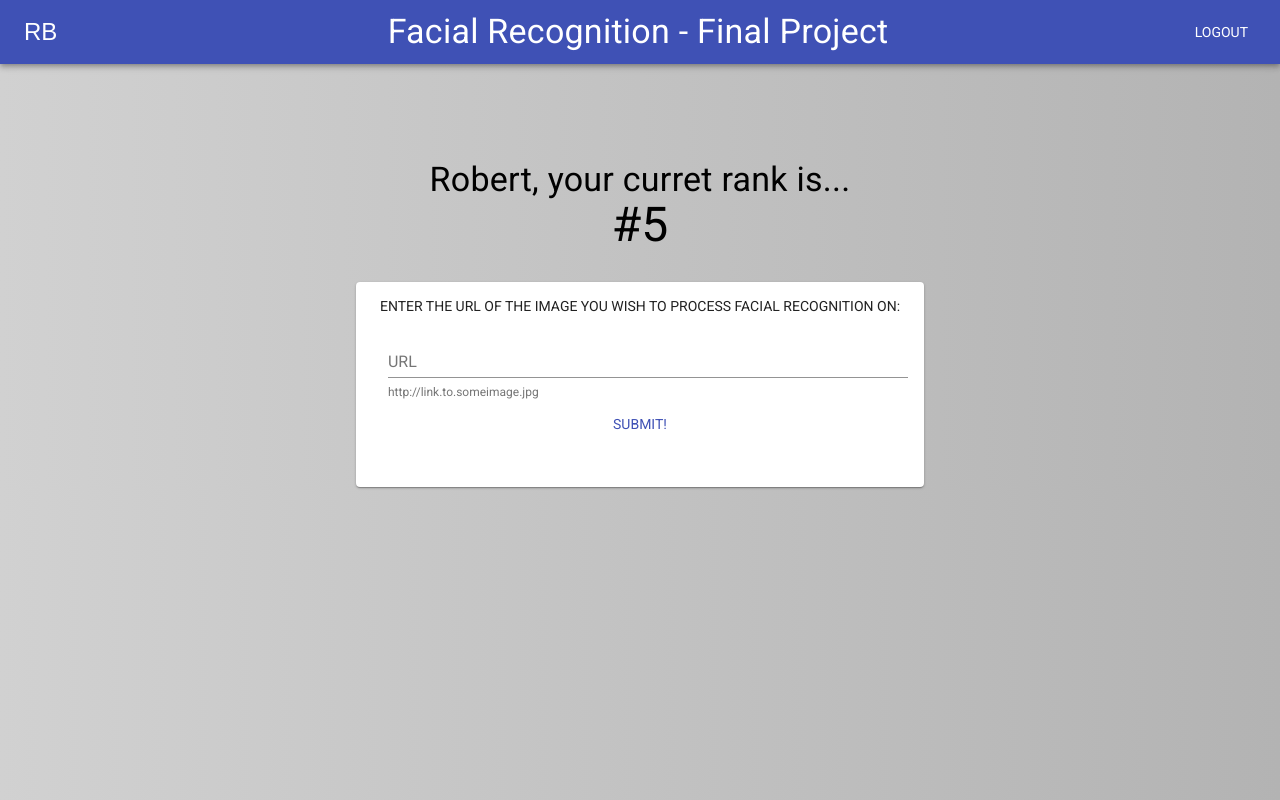
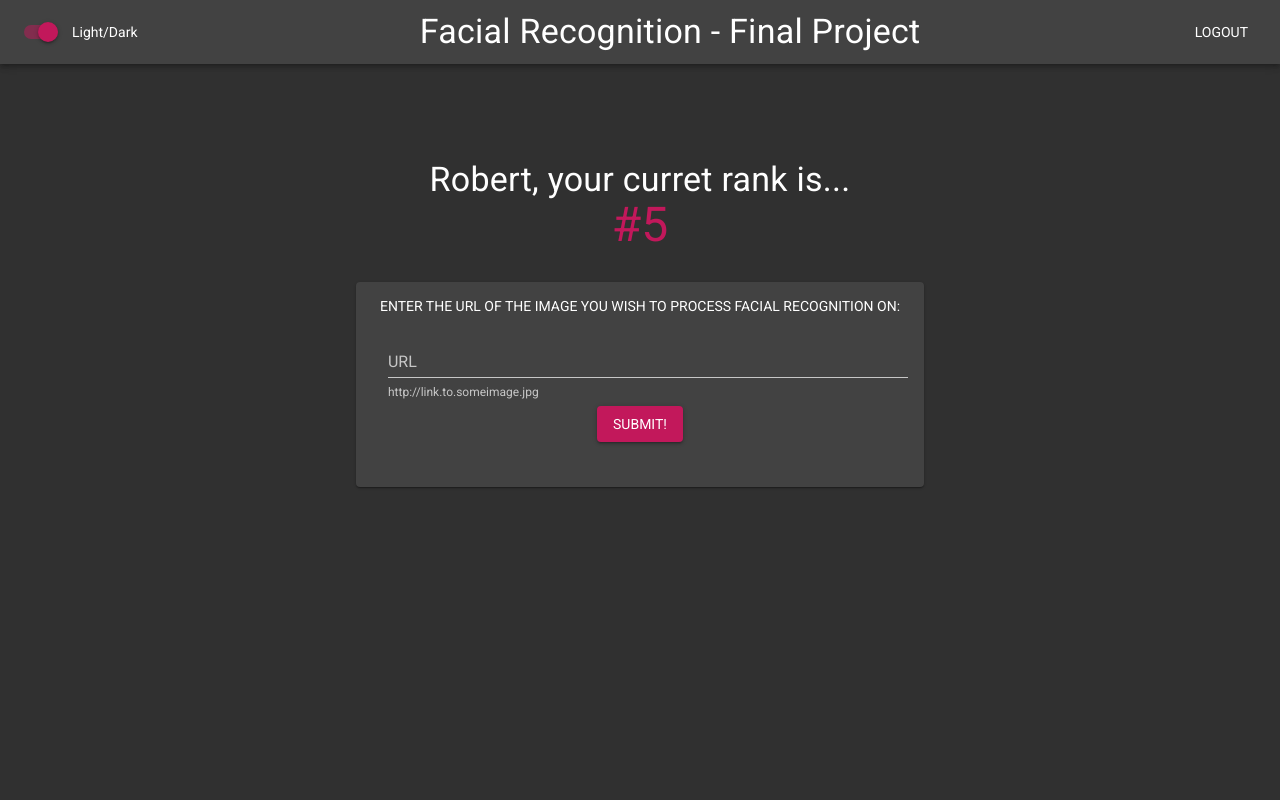
Before and after one commit to waffleflopper/final-project, a React (Create React App) app: page / in a window 1280 px wide. Built offline with nearby package versions, Linux system fonts and the light colour scheme; what clarifai would draw is missing.

Commit message:
added themeing and a toggle switch for light/dark.

```diff
--- a/src/App.js
+++ b/src/App.js
@@ -3,6 +3,9 @@ import React, { Component } from 'react';
 import Navigation from './components/navigation/Navigation';
 import ImageLinkForm from './components/imageform/ImageLinkForm';
 import Rank from './components/rank/Rank';
+
+import {purple, pink, grey}from '@material-ui/core/colors';
+import { MuiThemeProvider, createMuiTheme, CssBaseline } from '@material-ui/core'
 
 import Clarifai from 'clarifai';
 
@@ -12,13 +15,45 @@ const app = new Clarifai.App({
   apiKey: '098385f82e6c430fafc059b485a02d00',
 })
 
+// THEME INFORMATION
+const darkTheme = createMuiTheme({
+  palette: {
+      primary: {
+        main: grey[800],
+      },
+      secondary: {
+          main: pink[700],
+      },
+      type: 'dark',
+  }
+});
+
+const lightTheme = createMuiTheme({
+  palette: {
+    primary: {
+      main: pink[800],
+      },
+      secondary: {
+          main: pink[700],
+      },
+      type: 'light',
+  }
+});
+
+//REACT APP STARTS HERE
+
 class App extends Component {
   constructor() {
     super();
     this.state = {
       input: '',
       imgURL: '',
+      lightTheme: false,
     }
+  }
+
+  onThemeChange = () => {
+    this.setState({lightTheme: !this.state.lightTheme})
   }
 
   onInputChange = (evt) => {
@@ -42,8 +77,12 @@ class App extends Component {
 
   render() {
     return (
+      <MuiThemeProvider theme={this.state.lightTheme ? lightTheme : darkTheme}>
+      <CssBaseline />
+      {/*LEAVE ABOVE LINE ALONE */}
+
       <div className="App">
-        <Navigation />
+        <Navigation themeClicker={this.onThemeChange} lightTheme={this.state.lightTheme}/>
         <div className="container">
           <Rank />
           <ImageLinkForm
@@ -52,8 +91,10 @@ class App extends Component {
             imgURL={this.state.imgURL}
           />
         </div>
+      </div>
 
-      </div>
+      {/*LEAVE BELOW ALONE*/}
+      </MuiThemeProvider>
     );
   }
 }
--- a/src/components/imageform/ImageLinkForm.js
+++ b/src/components/imageform/ImageLinkForm.js
@@ -47,8 +47,9 @@ class ImageLinkForm extends React.Component {
                 helperText="http://link.to.someimage.jpg"
             />
             <Button
+            variant="contained"
             className={classes.button}
-            color="primary"
+            color="secondary"
             onClick={this.props.onButtonSubmit}>
                 Submit!
             </Button>
--- a/src/components/navigation/Navigation.js
+++ b/src/components/navigation/Navigation.js
@@ -1,11 +1,6 @@
 import React from 'react';
 import './Navigation.css';
-import {withStyles} from '@material-ui/core/styles';
-import AppBar from '@material-ui/core/AppBar';
-import Toolbar from '@material-ui/core/Toolbar';
-import Typography from '@material-ui/core/Typography';
-import Button from '@material-ui/core/Button';
-import IconButton from '@material-ui/core/IconButton';
+import {FormControlLabel, Switch, IconButton, Button, Typography, Toolbar, AppBar, withStyles} from '@material-ui/core';
 
 const styles = theme => ({
     menuButton: {
@@ -21,19 +16,27 @@ const styles = theme => ({
 })
 
 const Navigation = (props) => {
-    const { classes } = props;
+    const { classes, themeClicker, lightTheme } = props;
 
     return (
 
         <div className={classes.root}>
             <AppBar position="static">
                 <Toolbar>
-                    <IconButton className={classes.menuButton} color="inherit" aria-label="Menu">
-                        RB
-                    </IconButton>
+                <FormControlLabel
+                        control={
+                            <Switch
+                            checked={!lightTheme}
+                            onChange={themeClicker}
+                            value='Theme'
+                        />
+                        }
+                        label="Light/Dark"
+                    />
                     <Typography variant="h4" color="inherit" className={classes.grow}>
                         Facial Recognition - Final Project
                     </Typography>
+
                     <Button color="inherit">Logout</Button>
                 </Toolbar>
             </AppBar>
--- a/src/components/rank/Rank.js
+++ b/src/components/rank/Rank.js
@@ -14,10 +14,10 @@ const Rank = (props) => {
     const { classes } = props;
     return (
         <div className={classes.root}>
-            <Typography variant="h4" color="inherit">
+            <Typography variant="h4">
                 Robert, your curret rank is...
             </Typography>
-            <Typography variant="h3" color="inherit">
+            <Typography variant="h3" color="secondary">
                 #5
             </Typography>
         </div>
--- a/src/index.css
+++ b/src/index.css
@@ -2,7 +2,7 @@ body {
   margin: 0;
   padding: 0;
   font-family: 'Roboto', sans-serif;
-  background: linear-gradient(to right, rgb(209, 209, 209), rgb(179, 179, 179));
+  background:  rgb(231, 231, 231);
 }
 
 code {
--- a/src/index.js
+++ b/src/index.js
@@ -4,7 +4,9 @@ import './index.css';
 import App from './App';
 import * as serviceWorker from './serviceWorker';
 
-ReactDOM.render(<App />, document.getElementById('root'));
+
+
+ReactDOM.render( <App />, document.getElementById('root'));
 
 // If you want your app to work offline and load faster, you can change
 // unregister() to register() below. Note this comes with some pitfalls.
```
